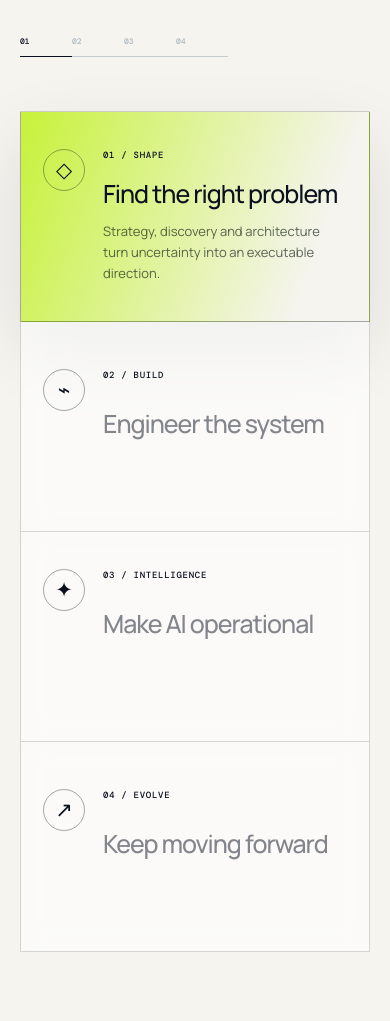
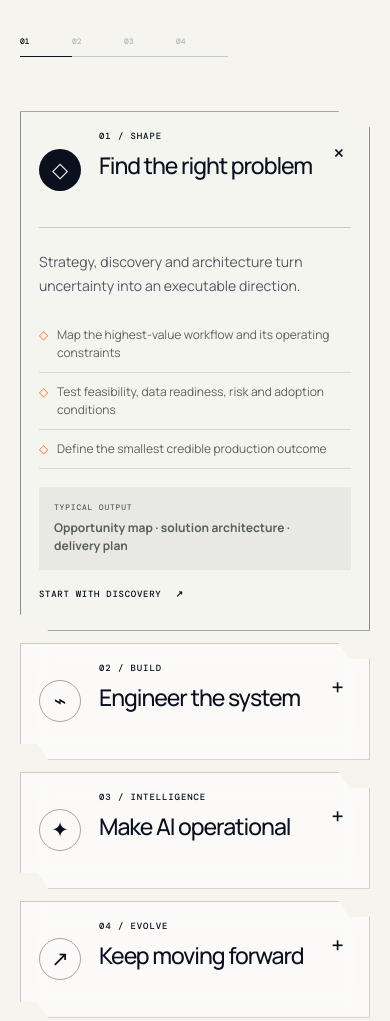
Before and after one commit to codeklaw-dev/raco-website--version-V-, a website: page index.html in a window 390 px wide. Shown: the part 1140-2161 px from the top of the page. Drawn offline with nearby package versions, Linux system fonts and the light colour scheme.

Commit message:
Rebuild end-to-end journey as accordion

```diff
--- a/app.js
+++ b/app.js
@@ -215,5 +215,8 @@ if (scrollStoryCards.length) {
       if (entry.isIntersecting) activateScrollStory(scrollStoryCards.indexOf(entry.target));
     });
   }, { rootMargin: "-32% 0px -48% 0px", threshold: 0 });
+  scrollStoryCards.forEach((card, index) => card.addEventListener("toggle", () => {
+    if (card.open) activateScrollStory(index);
+  }));
   scrollStoryCards.forEach((card) => scrollStoryObserver.observe(card));
 }
--- a/index.html
+++ b/index.html
@@ -153,11 +153,11 @@
           <h2 id="scroll-intro-title">From the first decision<br /><em>to intelligence in production.</em></h2>
           <div class="scroll-steps" aria-hidden="true"><span class="is-active">01</span><span>02</span><span>03</span><span>04</span></div>
         </div>
-        <div class="scroll-intro-track">
-          <article class="scroll-intro-card reveal is-active" aria-current="step"><span class="scroll-icon" aria-hidden="true">◇</span><p>01 / SHAPE</p><h3>Find the right problem</h3><div>Strategy, discovery and architecture turn uncertainty into an executable direction.</div></article>
-          <article class="scroll-intro-card reveal"><span class="scroll-icon" aria-hidden="true">⌁</span><p>02 / BUILD</p><h3>Engineer the system</h3><div>Senior product, software and data teams deliver the complete working platform.</div></article>
-          <article class="scroll-intro-card reveal"><span class="scroll-icon" aria-hidden="true">✦</span><p>03 / INTELLIGENCE</p><h3>Make AI operational</h3><div>Private models and agents are embedded into real workflows with controls by design.</div></article>
-          <article class="scroll-intro-card reveal"><span class="scroll-icon" aria-hidden="true">↗</span><p>04 / EVOLVE</p><h3>Keep moving forward</h3><div>Managed delivery, observability and iteration sustain value long after launch.</div></article>
+        <div class="scroll-intro-track" data-accordion>
+          <details class="scroll-intro-card reveal is-active" open aria-current="step"><summary><span class="scroll-icon" aria-hidden="true">◇</span><span><small>01 / SHAPE</small><strong>Find the right problem</strong></span><i>+</i></summary><div class="scroll-card-body"><p>Strategy, discovery and architecture turn uncertainty into an executable direction.</p><ul><li>Map the highest-value workflow and its operating constraints</li><li>Test feasibility, data readiness, risk and adoption conditions</li><li>Define the smallest credible production outcome</li></ul><div><span>Typical output</span><strong>Opportunity map · solution architecture · delivery plan</strong></div><a href="/contact/">Start with discovery <b>↗</b></a></div></details>
+          <details class="scroll-intro-card reveal"><summary><span class="scroll-icon" aria-hidden="true">⌁</span><span><small>02 / BUILD</small><strong>Engineer the system</strong></span><i>+</i></summary><div class="scroll-card-body"><p>Senior product, software and data teams deliver the complete working platform.</p><ul><li>Product design, application engineering and systems integration</li><li>Cloud, data and security foundations built for operation</li><li>Automated quality, deployment and stakeholder visibility</li></ul><div><span>Typical output</span><strong>Production software · tested integrations · release system</strong></div><a href="/software-development/">Explore software delivery <b>↗</b></a></div></details>
+          <details class="scroll-intro-card reveal"><summary><span class="scroll-icon" aria-hidden="true">✦</span><span><small>03 / INTELLIGENCE</small><strong>Make AI operational</strong></span><i>+</i></summary><div class="scroll-card-body"><p>Private models and agents are embedded into real workflows with controls by design.</p><ul><li>Grounded assistants, agents, voice and computer vision</li><li>Evaluation, human approval and evidence at key decisions</li><li>Private deployment aligned to security and data sovereignty</li></ul><div><span>Typical output</span><strong>Working AI system · evaluation suite · operating controls</strong></div><a href="/solutions/ai/">Explore AI solutions <b>↗</b></a></div></details>
+          <details class="scroll-intro-card reveal"><summary><span class="scroll-icon" aria-hidden="true">↗</span><span><small>04 / EVOLVE</small><strong>Keep moving forward</strong></span><i>+</i></summary><div class="scroll-card-body"><p>Managed delivery, observability and iteration sustain value long after launch.</p><ul><li>Monitor reliability, model quality, adoption and operating cost</li><li>Prioritise improvements from real production evidence</li><li>Transfer knowledge or retain a stable RACO delivery team</li></ul><div><span>Typical output</span><strong>Live roadmap · performance insight · managed improvement</strong></div><a href="/engagement-models/">Choose an engagement model <b>↗</b></a></div></details>
         </div>
       </section>
 
--- a/styles.css
+++ b/styles.css
@@ -499,6 +499,34 @@ html[data-theme="dark"] .platform-grid img { filter: saturate(.9) brightness(1.1
 .scroll-intro-card:nth-child(3).is-active { background: linear-gradient(110deg, #ff3db8, #7a3cff); color: white; }
 .scroll-intro-card:nth-child(3).is-active > div { color: rgba(255,255,255,.74); }
 .scroll-intro-card:nth-child(4).is-active { background: linear-gradient(110deg, #00e0ff, #f5f4ef 84%); }
+.scroll-intro-track { gap: 12px; border-top: 0; }
+.scroll-intro-card { min-height: 0; padding: 0; display: block; border: 1px solid rgba(11,16,30,.2); clip-path: polygon(0 0, 91% 0, 94% 16px, 100% 16px, 100% 100%, 8% 100%, 5% calc(100% - 16px), 0 calc(100% - 16px)); background: rgba(255,255,255,.58) !important; opacity: 1; transform: none; transition: background .35s ease, border-color .35s ease, box-shadow .35s ease; }
+.scroll-intro-card[open] { border-color: rgba(11,16,30,.46); background: #f5f5f0 !important; box-shadow: 0 22px 55px rgba(11,16,30,.09); }
+.scroll-intro-card summary { min-height: 122px; padding: 24px 30px; display: grid; grid-template-columns: 58px 1fr 24px; gap: 20px; align-items: center; list-style: none; cursor: pointer; }
+.scroll-intro-card summary::-webkit-details-marker { display: none; }
+.scroll-intro-card summary > span:nth-child(2) { display: grid; gap: 7px; }
+.scroll-intro-card summary small { font: 500 9px var(--mono); letter-spacing: .1em; }
+.scroll-intro-card summary strong { font-size: clamp(23px,2.2vw,35px); font-weight: 500; letter-spacing: -.045em; }
+.scroll-intro-card summary > i { font: 400 22px var(--mono); font-style: normal; transition: transform .3s ease; }
+.scroll-intro-card[open] summary > i { transform: rotate(45deg); }
+.scroll-intro-card[open] .scroll-icon { background: var(--ink); color: var(--paper); }
+.scroll-card-body { margin: 0 30px 30px 108px; padding: 28px 0 6px; display: grid; grid-template-columns: 1.05fr .95fr; gap: 24px 46px; border-top: 1px solid rgba(11,16,30,.18); animation: accordion-in .35s ease both; }
+.scroll-card-body > p { margin: 0; color: rgba(11,16,30,.68); font-size: 14px; line-height: 1.7; }
+.scroll-card-body ul { grid-row: span 2; margin: 0; padding: 0; list-style: none; }
+.scroll-card-body li { padding: 10px 0 10px 18px; position: relative; border-bottom: 1px solid rgba(11,16,30,.12); font-size: 12px; line-height: 1.5; }
+.scroll-card-body li::before { content: "◇"; position: absolute; left: 0; color: var(--brand-orange); }
+.scroll-card-body > div { padding: 15px; display: grid; gap: 7px; background: rgba(11,16,30,.05); }
+.scroll-card-body > div span { font: 500 8px var(--mono); letter-spacing: .1em; text-transform: uppercase; }
+.scroll-card-body > div strong { font-size: 12px; line-height: 1.5; }
+.scroll-card-body > a { justify-self: start; color: var(--brand-cobalt); font: 500 9px var(--mono); letter-spacing: .08em; text-transform: uppercase; }
+.scroll-card-body > a b { margin-left: 8px; }
+@keyframes accordion-in { from { opacity: 0; transform: translateY(-8px); } to { opacity: 1; transform: none; } }
+html[data-theme="dark"] .scroll-intro-card, html[data-theme="dark"] .scroll-intro-card[open] { border-color: rgba(255,255,255,.18); background: #404040 !important; color: white; }
+html[data-theme="dark"] .scroll-card-body { border-color: rgba(255,255,255,.18); }
+html[data-theme="dark"] .scroll-card-body > p { color: rgba(255,255,255,.7); }
+html[data-theme="dark"] .scroll-card-body li { border-color: rgba(255,255,255,.12); }
+html[data-theme="dark"] .scroll-card-body > div { background: rgba(255,255,255,.07); }
+html[data-theme="dark"] .scroll-card-body > a { color: var(--acid); }
 .facts-grid div { box-shadow: none !important; }
 .facts-grid strong { color: var(--brand-magenta); }
 .facts-grid div:nth-child(even) strong { color: var(--brand-orange); }
@@ -707,6 +735,10 @@ html[data-theme="dark"] .scroll-intro-card:nth-child(3).is-active > div { color:
   .hero-frame-bottom { width: 72%; height: 16px; clip-path: polygon(5% 100%, 10% 0, 90% 0, 95% 100%); }
   .scroll-intro { padding: 82px 20px; }
   .scroll-intro-card { min-height: 210px; padding: 22px; }
+  .scroll-intro-card { min-height: 0; padding: 0; }
+  .scroll-intro-card summary { min-height: 104px; padding: 18px; grid-template-columns: 46px 1fr 20px; gap: 14px; }
+  .scroll-card-body { margin: 0 18px 24px; padding-top: 22px; grid-template-columns: 1fr; gap: 18px; }
+  .scroll-card-body ul { grid-row: auto; }
   .section, .section-dark { padding: 86px 20px; }
   .section-heading { grid-template-columns: 1fr; gap: 28px; margin-bottom: 44px; }
   .section-heading h2, .facts h2, .ai-core h2, .about h2, .faq h2, .contact h2 { font-size: clamp(43px,12.7vw,62px); }
@@ -757,6 +789,7 @@ html[data-theme="dark"] .scroll-intro-card:nth-child(3).is-active > div { color:
   .hero-proof { grid-template-columns: 1fr; }
   .hero-proof div { min-height: 58px; }
   .scroll-intro-card { grid-template-columns: 46px 1fr; gap: 10px 14px; }
+  .scroll-intro-card { display: block; }
   .scroll-icon { width: 42px; height: 42px; }
   .service-accordion summary { padding: 20px 16px; grid-template-columns: 28px 1fr 18px; }
   .service-accordion details > div { padding: 0 16px 24px 58px; }
```
